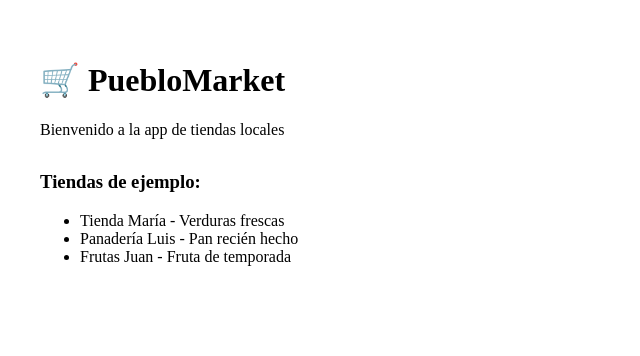
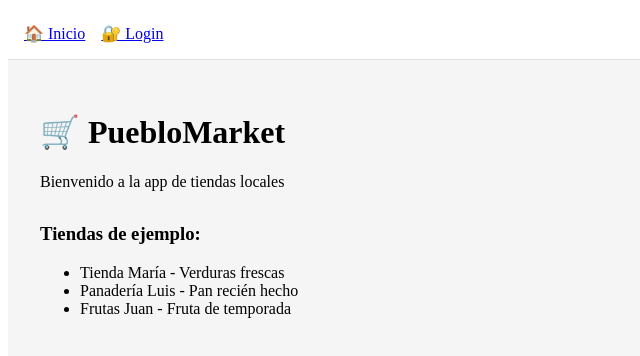
Before and after one commit to IreneMatamala/app, a React app in the folder frontend/: page / in a window 1280 px wide. Shown: the top 356 px of the page, without its empty margins (0-640 px from the left). Built offline with nearby package versions, Linux system fonts and the light colour scheme; the HTML template or start-up script is replaced by a standard one.

Commit message:
Update App.tsx

```diff
--- a/frontend/src/App.tsx
+++ b/frontend/src/App.tsx
@@ -1,14 +1,27 @@
 // Este es el COMPONENTE PRINCIPAL de tu aplicación
 // Define la estructura básica y las rutas de tu app
 import React from 'react';
-import { BrowserRouter as Router, Routes, Route } from 'react-router-dom';
+import { BrowserRouter as Router, Routes, Route, Link } from 'react-router-dom';
 import Home from './pages/Home';
 import Login from './pages/Login';
 
 function App() {
   return (
     <Router>
-      <div className="app">
+      <div style={{ minHeight: '100vh', backgroundColor: '#f5f5f5' }}>
+        {/* Navegación simple */}
+        <nav style={{
+          padding: '1rem',
+          backgroundColor: 'white',
+          borderBottom: '1px solid #ddd',
+          display: 'flex',
+          gap: '1rem'
+        }}>
+          <Link to="/">🏠 Inicio</Link>
+          <Link to="/login">🔐 Login</Link>
+        </nav>
+
+        {/* Contenido principal */}
         <Routes>
           <Route path="/" element={<Home />} />
           <Route path="/login" element={<Login />} />
```
